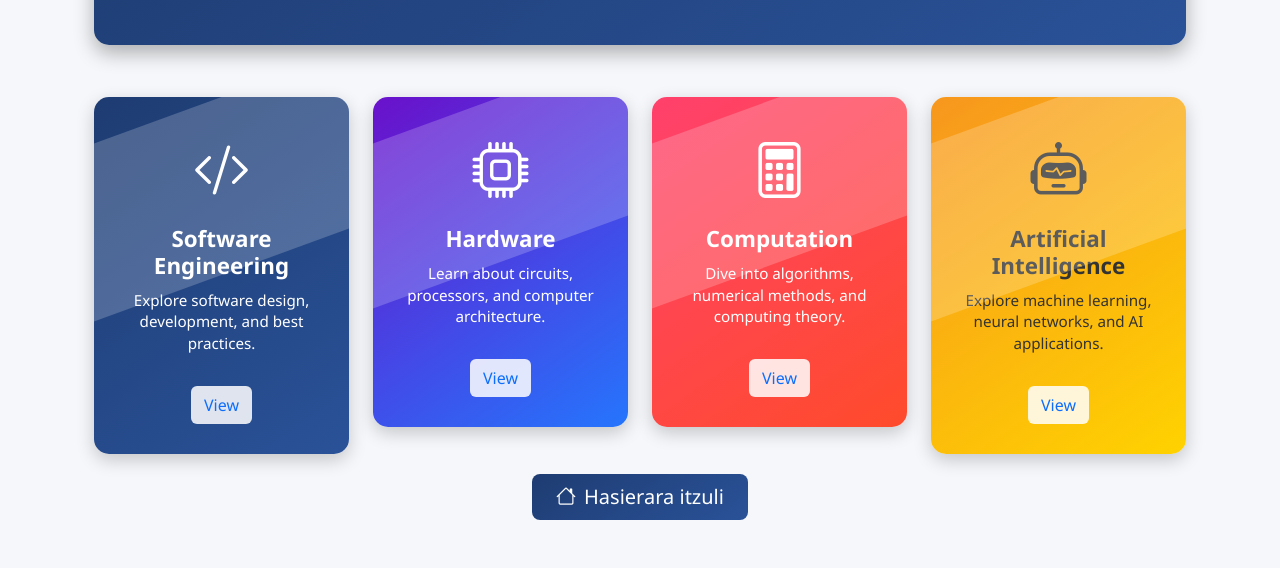
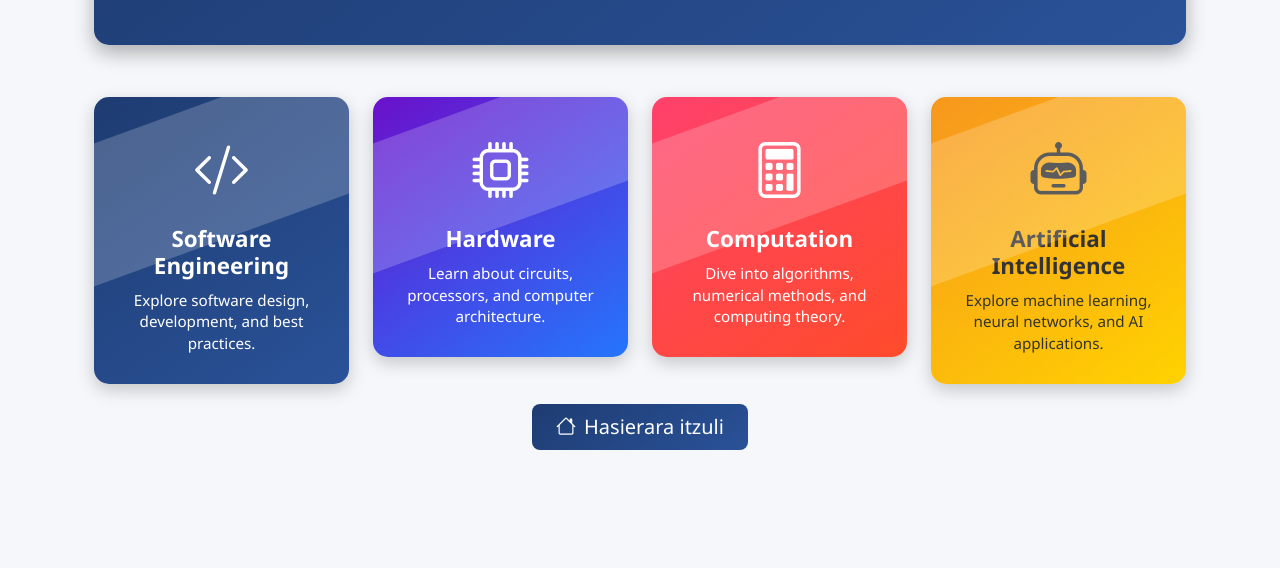
Before and after one commit to cianaranburu/PKE_web, a plain HTML site: page memoriak.html in a window 1280 px wide. Shown: the part 241-809 px from the top of the page. Drawn offline with nearby package versions, Linux system fonts and the light colour scheme.

Commit message:
Add files via upload

```diff
--- a/memoriak.html
+++ b/memoriak.html
@@ -24,6 +24,8 @@
       position: relative;
       overflow: hidden;
       transition: transform 0.3s ease, box-shadow 0.3s ease, background 0.3s ease;
+      display: block;
+      text-decoration: none !important;
     }
 
     .box::after {
@@ -57,21 +59,10 @@
     .box p {
       font-size: 0.95em;
       line-height: 1.4;
+      margin: 0;
     }
 
-    .btn-view {
-      background-color: rgba(255, 255, 255, 0.85);
-      color: #0d6efd;
-      font-weight: 500;
-      transition: background 0.3s, color 0.3s;
-    }
-
-    .btn-view:hover {
-      background-color: #0d6efd;
-      color: #fff;
-    }
-
-    /* Box Colors matching web aesthetic */
+    /* Box Colors */
     .box-software {
       background: linear-gradient(145deg, #1e3c72, #2a5298);
     }
@@ -86,7 +77,12 @@
 
     .box-ai {
       background: linear-gradient(145deg, #f7971e, #ffd200);
-      color: #333;
+      color: #333 !important;
+    }
+
+    .box-ai h4,
+    .box-ai p {
+      color: #333 !important;
     }
   </style>
 </head>
@@ -105,14 +101,10 @@
       </button>
       <div class="collapse navbar-collapse" id="navbarNav">
         <ul class="navbar-nav ms-auto">
-          <li class="nav-item"><a class="nav-link" href="index.html"><i class="bi bi-house-fill me-1"></i>Hasiera</a>
-          </li>
-          <li class="nav-item"><a class="nav-link" href="araudia.html"><i class="bi bi-file-text me-1"></i>Araudia</a>
-          </li>
-          <li class="nav-item"><a class="nav-link" href="egutegia.html"><i
-                class="bi bi-calendar-event me-1"></i>Egutegia</a></li>
-          <li class="nav-item"><a class="nav-link" href="galdetegia.html"><i
-                class="bi bi-question-circle me-1"></i>Galdetegia</a></li>
+          <li class="nav-item"><a class="nav-link" href="index.html"><i class="bi bi-house-fill me-1"></i>Hasiera</a></li>
+          <li class="nav-item"><a class="nav-link" href="araudia.html"><i class="bi bi-file-text me-1"></i>Araudia</a></li>
+          <li class="nav-item"><a class="nav-link" href="egutegia.html"><i class="bi bi-calendar-event me-1"></i>Egutegia</a></li>
+          <li class="nav-item"><a class="nav-link" href="galdetegia.html"><i class="bi bi-question-circle me-1"></i>Galdetegia</a></li>
           <li class="nav-item"><a class="nav-link active" href="memoriak.html" aria-current="page"><i
                 class="bi bi-archive me-1"></i>Memoriak</a></li>
         </ul>
@@ -134,50 +126,44 @@
 
       <!-- Software Engineering -->
       <div class="col-md-6 col-lg-3">
-        <div class="box box-software">
+        <a href="https://addi.ehu.es/handle/10810/13140" target="_blank" rel="noopener noreferrer" class="box box-software">
           <div class="icon"><i class="bi bi-code-slash"></i></div>
           <h4>Software Engineering</h4>
           <p>Explore software design, development, and best practices.</p>
-          <a href="https://addi.ehu.es/handle/10810/13140" class="btn btn-view mt-3">View</a>
-        </div>
+        </a>
       </div>
 
       <!-- Hardware -->
       <div class="col-md-6 col-lg-3">
-        <div class="box box-hardware">
+        <a href="https://addi.ehu.es/handle/10810/13139" target="_blank" rel="noopener noreferrer" class="box box-hardware">
           <div class="icon"><i class="bi bi-cpu"></i></div>
           <h4>Hardware</h4>
           <p>Learn about circuits, processors, and computer architecture.</p>
-          <a href="https://addi.ehu.es/handle/10810/13139" class="btn btn-view mt-3">View</a>
-        </div>
+        </a>
       </div>
 
       <!-- Computation -->
       <div class="col-md-6 col-lg-3">
-        <div class="box box-computation">
+        <a href="https://addi.ehu.es/handle/10810/13138" target="_blank" rel="noopener noreferrer"
+          class="box box-computation">
           <div class="icon"><i class="bi bi-calculator"></i></div>
           <h4>Computation</h4>
           <p>Dive into algorithms, numerical methods, and computing theory.</p>
-          <a href="https://addi.ehu.es/handle/10810/13138" target="_blank" rel="noopener noreferrer"
-            class="btn btn-view mt-3" aria-label="Ikusi Computation proiektuak">View</a>
-        </div>
+        </a>
       </div>
 
       <!-- Artificial Intelligence -->
       <div class="col-md-6 col-lg-3">
-        <div class="box box-ai">
+        <a href="https://addi.ehu.es/handle/10810/73965" target="_blank" rel="noopener noreferrer" class="box box-ai">
           <div class="icon"><i class="bi bi-robot"></i></div>
           <h4>Artificial Intelligence</h4>
           <p>Explore machine learning, neural networks, and AI applications.</p>
-          <a href="https://addi.ehu.es/handle/10810/73965" target="_blank" rel="noopener noreferrer"
-            class="btn btn-view mt-3" aria-label="Ikusi AI proiektuak">View</a>
-        </div>
+        </a>
       </div>
 
     </div>
   </main>
 
-  <!-- Bootstrap JS -->
   <!-- Return to Home Button -->
   <div class="container text-center mb-5">
     <a href="index.html" class="btn btn-primary btn-lg px-4" aria-label="Itzuli hasierako orrira">
@@ -185,8 +171,8 @@
     </a>
   </div>
 
-  <!-- Scripts -->
-  <script src="https://cdn.jsdelivr.net/npm/bootstrap@5.3.1/dist/js/bootstrap.bundle.min.js">
-</body >
+  <!-- Bootstrap JS -->
+  <script src="https://cdn.jsdelivr.net/npm/bootstrap@5.3.1/dist/js/bootstrap.bundle.min.js"></script>
 
-</html >
+</body>
+</html>
```
Also changed, not shown: index.html (+25 -16 lines).
